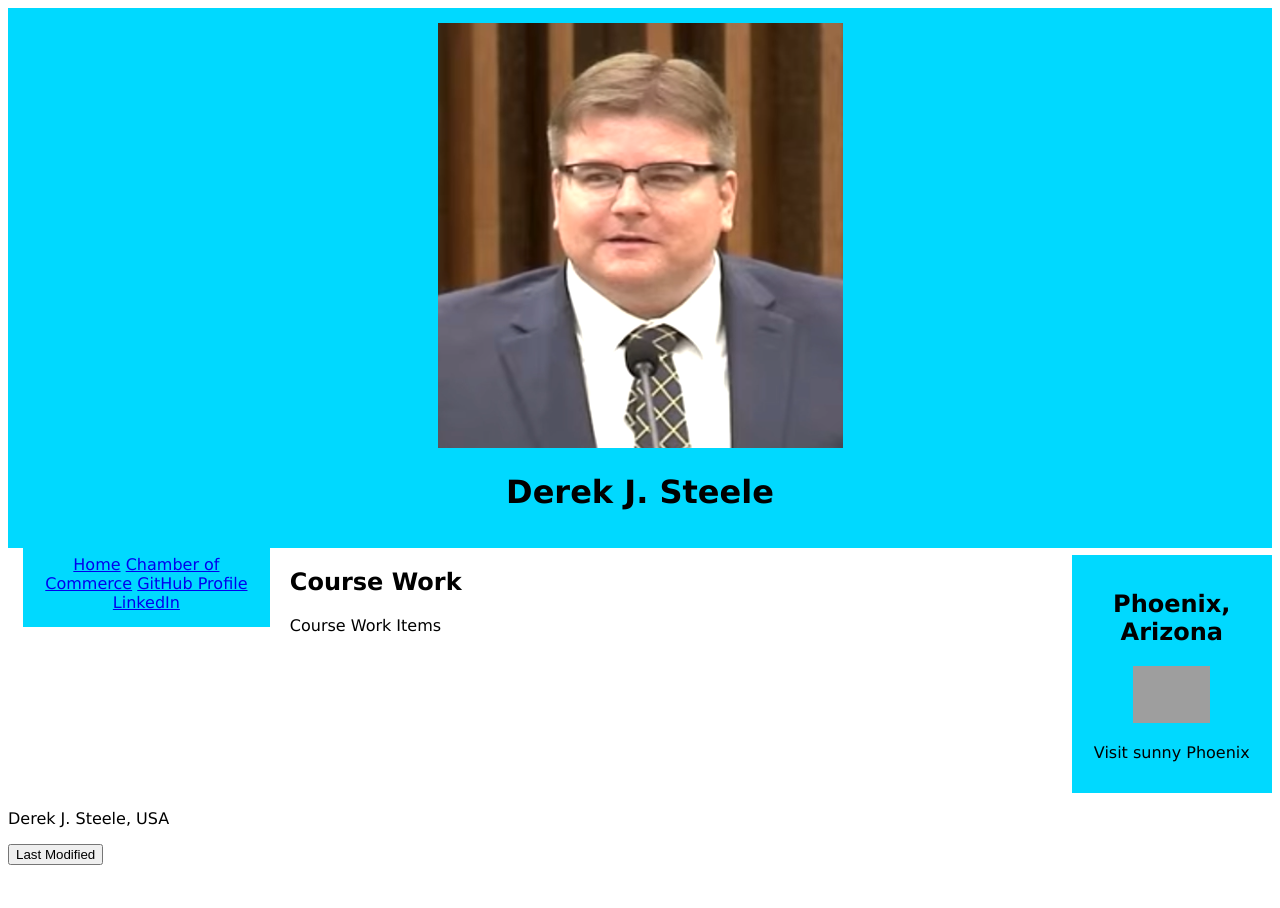
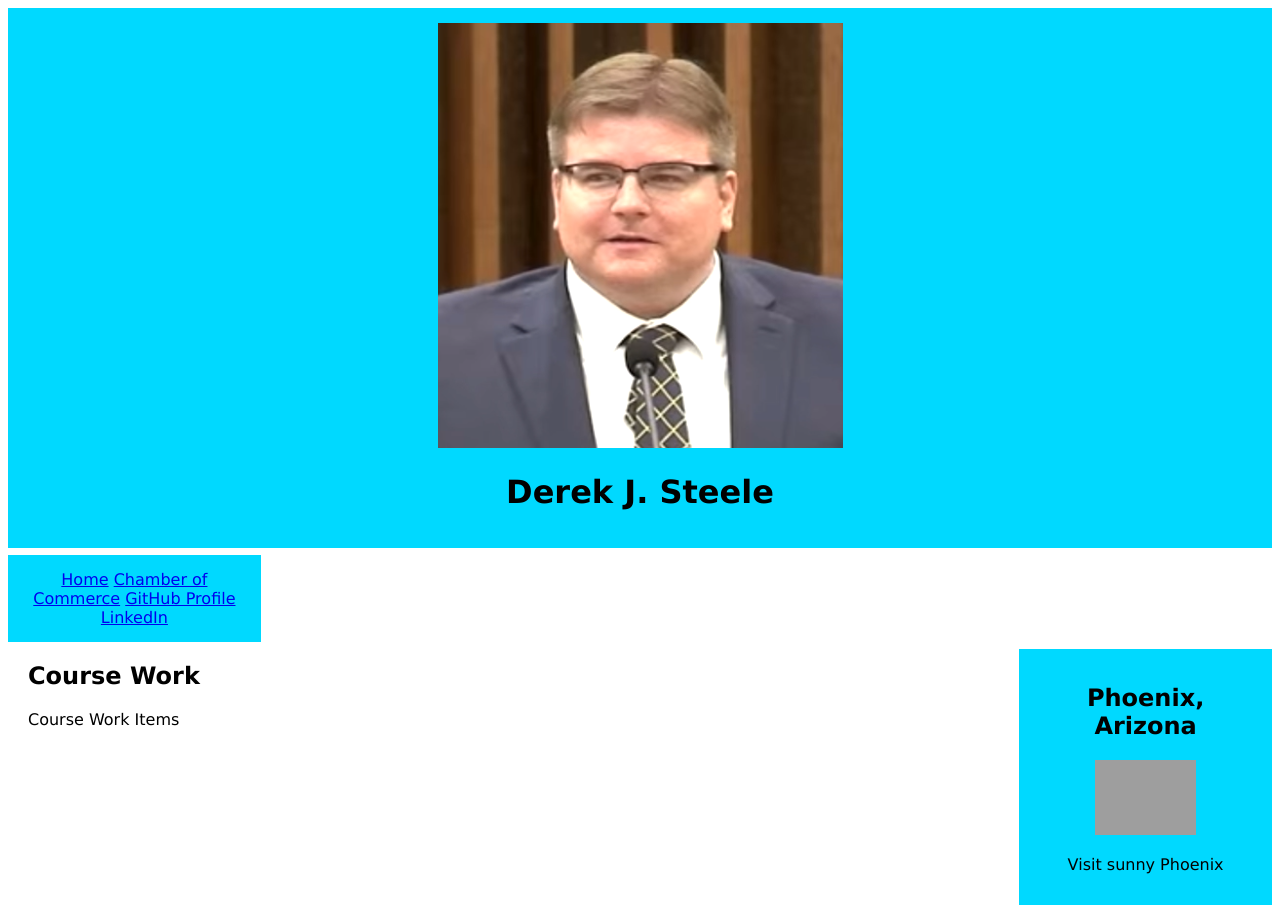
Before and after one commit to DerekJam/wdd-231, a plain HTML site: page index.html in a window 1280 px wide. Shown: the top 908 px of the page. Before the commit the page ends 881 px from the top, so only its background shows below. Drawn offline with Linux system fonts and the light colour scheme; grey boxes are pictures that could not be loaded.

Commit message:
Update index.html

```diff
--- a/index.html
+++ b/index.html
@@ -68,7 +68,9 @@ img.one {
   <div class="">
     <h1>Derek J. Steele</h1>
   </div>
+</div>
 
+<div style="overflow:auto">
   <div class="left">
     <a href="#home">Home</a>
     <a href="#chamber">Chamber of Commerce</a>
@@ -76,6 +78,8 @@ img.one {
     <a href="https://www.linkedin.com">LinkedIn</a>
   </div>
 </div>
+
+
 
 
 
```
